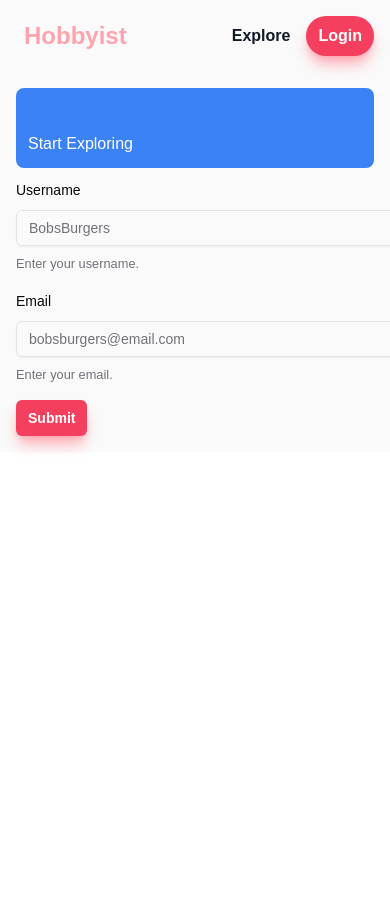
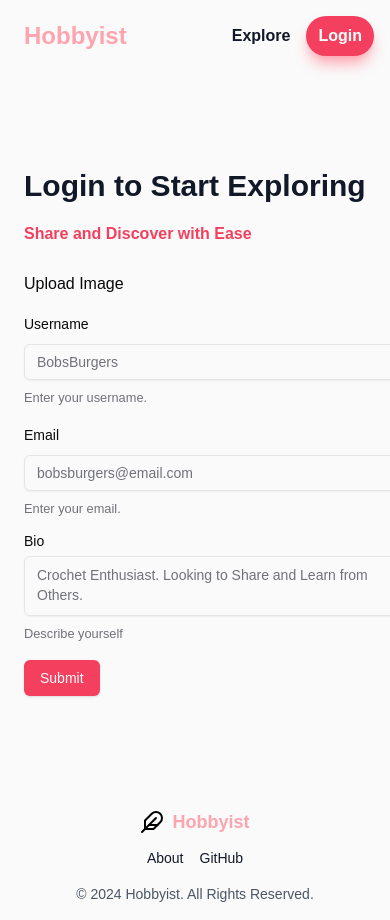
Before and after one commit to pllealfunes/nextjs-hobbyist, a Next.js app: page /signup in a window 390 px wide. Before the commit the page ends 844 px from the top, so only its background shows below. Built offline with nearby package versions, Linux system fonts and the light colour scheme.

Commit message:
continued working on signup form along with zode and react hook form

```diff
--- a/package.json
+++ b/package.json
@@ -10,6 +10,7 @@
   },
   "dependencies": {
     "@hookform/resolvers": "^3.9.0",
+    "@radix-ui/react-checkbox": "^1.1.2",
     "@radix-ui/react-icons": "^1.3.0",
     "@radix-ui/react-label": "^2.1.0",
     "@radix-ui/react-slot": "^1.1.0",
--- a/src/app/signup/page.tsx
+++ b/src/app/signup/page.tsx
@@ -1,18 +1,86 @@
-import LoginForm from "@/components/ui/login-form";
+"use client";
+
+import SignupForm from "@/components/ui/signup-form";
 import Nav from "@/components/ui/nav";
+import { CarouselPlugin } from "@/app/carousel";
+import Footer from "@/components/ui/footer";
 
-export default function SignUpPage() {
+const cards = [
+  {
+    id: 1,
+    title: "How to Boost Your Conversion Rate",
+    date: "March 16, 2020",
+    user: {
+      name: "Michael Foster",
+      image: "https://randomuser.me/api/portraits/men/1.jpg",
+    },
+    backgroundImage: "https://picsum.photos/200/300", // Use a valid image URL
+  },
+  {
+    id: 2,
+    title: "10 Tips for Successful Blogging",
+    date: "April 10, 2021",
+    user: {
+      name: "Sarah Johnson",
+      image: "https://randomuser.me/api/portraits/women/1.jpg",
+    },
+    backgroundImage: "https://picsum.photos/200/300", // Use a valid image URL
+  },
+  {
+    id: 3,
+    title: "Understanding the Basics of Marketing",
+    date: "May 25, 2022",
+    user: {
+      name: "John Doe",
+      image: "https://randomuser.me/api/portraits/men/2.jpg",
+    },
+    backgroundImage: "https://picsum.photos/200/300", // Use a valid image URL
+  },
+
+  {
+    id: 4,
+    title: "Bird Watching for Beginners",
+    date: "Sept 25, 2024",
+    user: {
+      name: "Tina Fey",
+      image: "https://randomuser.me/api/portraits/men/2.jpg",
+    },
+    backgroundImage: "https://picsum.photos/200/300", // Use a valid image URL
+  },
+];
+
+export default function LoginPage() {
   return (
-    <div>
+    <>
       <Nav />
-      <div className="flex items-center justify-center md:h-screen bg-zinc-50">
-        <div className="relative mx-auto flex w-full max-w-[400px] flex-col space-y-2.5 p-4 md:-mt-32">
-          <div className="flex h-20 w-full items-end rounded-lg bg-blue-500 p-3 md:h-36">
-            <div className="w-32 text-white md:w-36">Start Exploring</div>
+      <section className="bg-zinc-50 py-24 sm:py-32 flex justify-center">
+        <div className="container mx-auto px-6 lg:px-8">
+          <div className="grid grid-cols-1 xl:grid-cols-2 gap-16 items-center">
+            {/* Image Section */}
+            <div className="hidden xl:block">
+              <CarouselPlugin cards={cards} />
+            </div>
+
+            {/* Form Section */}
+            <div className="flex flex-col justify-center">
+              <div className="max-w-md mx-auto">
+                <h1
+                  className="text-3xl font-bold text-gray-900 sm:text-4xl mb-4"
+                  role="heading"
+                  aria-level={2}
+                >
+                  Login to Start Exploring
+                </h1>
+                <h2 className="text-base font-semibold leading-7 text-rose-500 mb-6">
+                  Share and Discover with Ease
+                </h2>
+                <SignupForm />
+              </div>
+            </div>
           </div>
-          <LoginForm />
         </div>
-      </div>
-    </div>
+      </section>
+      <Footer />
+    </>
   );
 }
--- a/src/components/ui/carousel.tsx
+++ b/src/components/ui/carousel.tsx
@@ -219,7 +219,7 @@ const CarouselPrevious = forwardRef<
         orientation === "horizontal"
           ? "-left-12 top-1/2 -translate-y-1/2"
           : "-top-12 left-1/2 -translate-x-1/2 rotate-90",
-        "hidden md:block",
+        "hidden lg:block",
         className
       )}
       disabled={!canScrollPrev}
@@ -245,11 +245,11 @@ const CarouselNext = forwardRef<
       variant={variant}
       size={size}
       className={cn(
-        "absolute h-8 w-8 rounded-full",
+        "absolute h-8 w-8 rounded-full flex items-center justify-center",
         orientation === "horizontal"
           ? "-right-12 top-1/2 -translate-y-1/2"
           : "-bottom-12 left-1/2 -translate-x-1/2 rotate-90",
-        "hidden md:block",
+        "hidden lg:block",
         className
       )}
       disabled={!canScrollNext}
--- /dev/null
+++ b/src/components/ui/checkbox.tsx
@@ -0,0 +1,30 @@
+"use client"
+
+import * as React from "react"
+import * as CheckboxPrimitive from "@radix-ui/react-checkbox"
+import { CheckIcon } from "@radix-ui/react-icons"
+
+import { cn } from "@/lib/utils"
+
+const Checkbox = React.forwardRef<
+  React.ElementRef<typeof CheckboxPrimitive.Root>,
+  React.ComponentPropsWithoutRef<typeof CheckboxPrimitive.Root>
+>(({ className, ...props }, ref) => (
+  <CheckboxPrimitive.Root
+    ref={ref}
+    className={cn(
+      "peer h-4 w-4 shrink-0 rounded-sm border border-primary shadow focus-visible:outline-none focus-visible:ring-1 focus-visible:ring-ring disabled:cursor-not-allowed disabled:opacity-50 data-[state=checked]:bg-primary data-[state=checked]:text-primary-foreground",
+      className
+    )}
+    {...props}
+  >
+    <CheckboxPrimitive.Indicator
+      className={cn("flex items-center justify-center text-current")}
+    >
+      <CheckIcon className="h-4 w-4" />
+    </CheckboxPrimitive.Indicator>
+  </CheckboxPrimitive.Root>
+))
+Checkbox.displayName = CheckboxPrimitive.Root.displayName
+
+export { Checkbox }
--- a/src/components/ui/footer.tsx
+++ b/src/components/ui/footer.tsx
@@ -7,7 +7,11 @@ export default function Footer() {
       <div className="w-full mx-auto p-4 md:py-8">
         <div className="sm:flex sm:items-center sm:justify-between">
           <div className="flex justify-center items-center">
-            <Link href="/" className="-m-1.5 p-1.5" aria-label="Go to homepage">
+            <Link
+              href="/"
+              className="-m-1.5 p-1.5 flex justify-center items-center"
+              aria-label="Go to homepage"
+            >
               <span className="sr-only">Hobbyist</span>
               <Image
                 alt="Logo"
@@ -16,18 +20,18 @@ export default function Footer() {
                 height={24}
                 className="h-6 w-auto"
               />
+              <span className="ml-2 text-lg font-bold text-rose-300">
+                Hobbyist
+              </span>
             </Link>
-            <span className="ml-2 text-lg font-bold text-rose-300">
-              Hobbyist
-            </span>
           </div>
           <ul className="mt-3 flex flex-wrap justify-center text-sm font-medium text-gray-900 sm:mt-0">
-            <li className="mr-4 hover:underline">
+            <li className="mx-2 hover:underline">
               <Link href="/about" aria-label="About">
                 About
               </Link>
             </li>
-            <li className="mr-4 hover:underline">
+            <li className="mx-2 hover:underline">
               <Link
                 href="https://github.com/pllealfunes/nextjs-hobbyist"
                 aria-label="GitHub"
--- a/src/components/ui/nav.tsx
+++ b/src/components/ui/nav.tsx
@@ -54,7 +54,7 @@ export default function Nav() {
           </Link>
 
           <Link
-            href="#"
+            href="/signup"
             className="hidden sm:block font-semibold leading-6 text-gray-900"
             aria-label="Sign up for an account"
           >
--- /dev/null
+++ b/src/components/ui/signup-form.tsx
@@ -0,0 +1,198 @@
+"use client";
+
+import { useRef, useState } from "react";
+import { zodResolver } from "@hookform/resolvers/zod";
+import { SubmitHandler, useForm, Controller } from "react-hook-form";
+import { z } from "zod";
+import Image from "next/image";
+import { Input } from "@/components/ui/input";
+import { Checkbox } from "@/components/ui/checkbox";
+import { Textarea } from "@/components/ui/textarea";
+
+import { Button } from "@/components/ui/button";
+import {
+  Form,
+  FormControl,
+  FormDescription,
+  FormField,
+  FormItem,
+  FormLabel,
+  FormMessage,
+} from "@/components/ui/form";
+
+const formSchema = z.object({
+  name: z
+    .string()
+    .min(5, { message: "Name must be at least 5 characters." })
+    .max(15),
+  username: z
+    .string()
+    .min(2, { message: "Username must be at least 2 characters." })
+    .max(15),
+  email: z
+    .string()
+    .email()
+    .min(5, { message: "Email must be at least 5 characters." }),
+  password: z
+    .string()
+    .min(5, { message: "Please choose a strong password." })
+    .max(15),
+  passConfirmation: z
+    .string()
+    .min(5, { message: "Please confirm the password by typing it again." })
+    .max(15),
+  description: z.string().optional(),
+  private: z.boolean().optional(),
+  image: z.instanceof(File).optional().nullable(),
+});
+
+export default function ProfileForm() {
+  const form = useForm<z.infer<typeof formSchema>>({
+    resolver: zodResolver(formSchema),
+    defaultValues: {
+      username: "",
+      name: "",
+      email: "",
+      password: "",
+      passConfirmation: "",
+      description: "",
+      private: false,
+      image: null,
+    },
+  });
+
+  const {
+    register,
+    handleSubmit,
+    setValue,
+    formState: { errors, isSubmitting },
+  } = form;
+
+  const hiddenFileInputRef = useRef<HTMLInputElement | null>(null);
+  const [preview, setPreview] = useState<string | null>(null);
+
+  // Handle file input changes
+  const handleFileChange = (event: React.ChangeEvent<HTMLInputElement>) => {
+    const file = event.target.files?.[0];
+    if (file) {
+      const reader = new FileReader();
+      reader.onloadend = () => {
+        setPreview(reader.result as string);
+        setValue("image", file);
+      };
+      reader.readAsDataURL(file);
+    } else {
+      setPreview(null);
+    }
+  };
+
+  const removeImage = () => {
+    setPreview(null);
+    hiddenFileInputRef.current!.value = "";
+    setValue("image", null);
+  };
+
+  const triggerFileInput = () => hiddenFileInputRef.current?.click();
+
+  const onSubmit: SubmitHandler<z.infer<typeof formSchema>> = async (data) => {
+    console.log("Form submitted:", data);
+  };
+
+  return (
+    <Form {...form}>
+      <form onSubmit={handleSubmit(onSubmit)} className="space-y-4">
+        <div className="upload">
+          {!preview && (
+            <button type="button" onClick={triggerFileInput}>
+              Upload Image
+            </button>
+          )}
+
+          {preview && (
+            <div className="preview">
+              <Image
+                src={preview}
+                className="img"
+                alt="profilePicture"
+                height={50}
+                width={50}
+              />
+              <div className="buttons">
+                <button type="button" onClick={triggerFileInput}>
+                  Change Image
+                </button>
+                <button type="button" onClick={removeImage}>
+                  Remove Image
+                </button>
+              </div>
+            </div>
+          )}
+          <input
+            {...register("image")}
+            ref={hiddenFileInputRef}
+            hidden
+            type="file"
+            onChange={handleFileChange}
+          />
+          <p className="error">{errors.image && errors.image.message}</p>
+        </div>
+
+        <FormField
+          control={form.control}
+          name="username"
+          render={({ field }) => (
+            <FormItem>
+              <FormLabel>Username</FormLabel>
+              <FormControl>
+                <Input placeholder="BobsBurgers" {...field} />
+              </FormControl>
+              <FormDescription>Enter your username.</FormDescription>
+              <FormMessage />
+            </FormItem>
+          )}
+        />
+
+        <FormField
+          control={form.control}
+          name="email"
+          render={({ field }) => (
+            <FormItem>
+              <FormLabel>Email</FormLabel>
+              <FormControl>
+                <Input placeholder="bobsburgers@email.com" {...field} />
+              </FormControl>
+              <FormDescription>Enter your email.</FormDescription>
+              <FormMessage />
+            </FormItem>
+          )}
+        />
+
+        <FormField
+          control={form.control}
+          name="description"
+          render={({ field }) => (
+            <FormItem className="flex flex-col justify-center">
+              <FormLabel>Bio</FormLabel>
+              <FormControl>
+                <Textarea
+                  {...field}
+                  placeholder="Crochet Enthusiast. Looking to Share and Learn from Others."
+                />
+              </FormControl>
+              <FormDescription>Describe yourself</FormDescription>
+              <FormMessage />
+            </FormItem>
+          )}
+        />
+
+        <Button
+          type="submit"
+          disabled={isSubmitting}
+          className="bg-rose-500 hover:bg-rose-600 text-white"
+        >
+          {isSubmitting ? "Loading" : "Submit"}
+        </Button>
+      </form>
+    </Form>
+  );
+}
--- /dev/null
+++ b/src/components/ui/textarea.tsx
@@ -0,0 +1,24 @@
+import * as React from "react"
+
+import { cn } from "@/lib/utils"
+
+export interface TextareaProps
+  extends React.TextareaHTMLAttributes<HTMLTextAreaElement> {}
+
+const Textarea = React.forwardRef<HTMLTextAreaElement, TextareaProps>(
+  ({ className, ...props }, ref) => {
+    return (
+      <textarea
+        className={cn(
+          "flex min-h-[60px] w-full rounded-md border border-input bg-transparent px-3 py-2 text-sm shadow-sm placeholder:text-muted-foreground focus-visible:outline-none focus-visible:ring-1 focus-visible:ring-ring disabled:cursor-not-allowed disabled:opacity-50",
+          className
+        )}
+        ref={ref}
+        {...props}
+      />
+    )
+  }
+)
+Textarea.displayName = "Textarea"
+
+export { Textarea }
```
Also changed, not shown: src/app/carousel.tsx (+5 -2 lines), src/app/login/page.tsx (+9 -8 lines), src/app/actions/form.ts (added), 1 other file (tests, documents, lock files or other folders).
